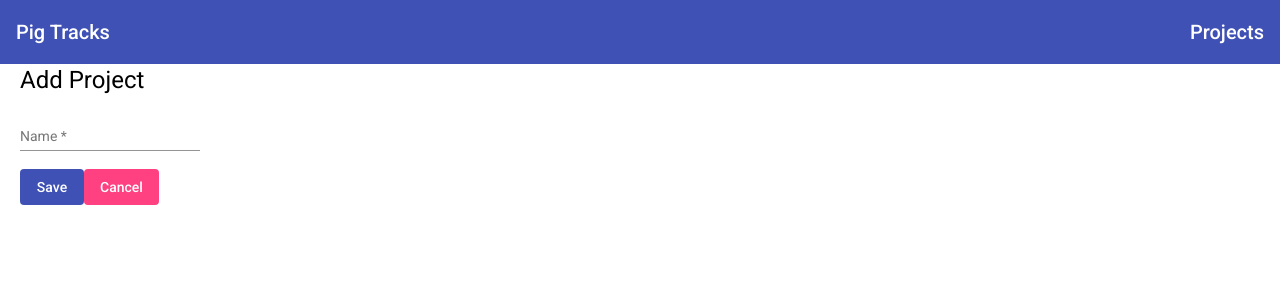
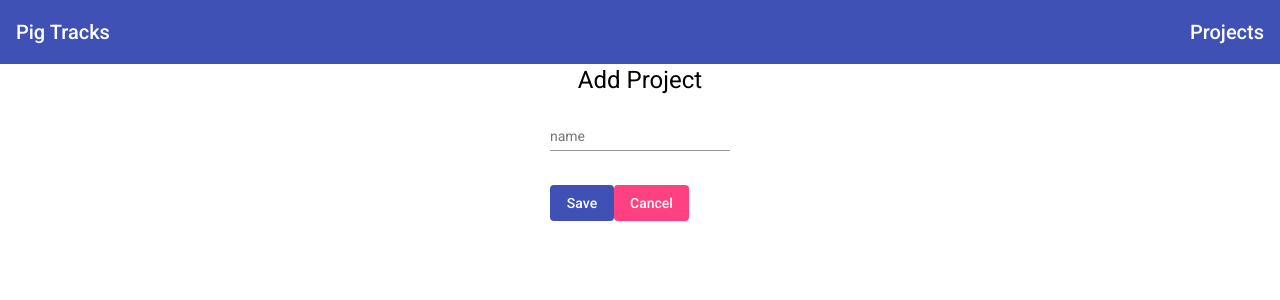
Before and after one commit to zmckinnon/PigTracks, an Angular app: page /project/add in a window 1280 px wide. Shown: the top 300 px of the page. Built offline with nearby package versions, Linux system fonts and the light colour scheme.

Commit message:
feat: :sparkles: add custom input for validating projects details & add project

```diff
--- a/src/app/add-project/add-project.component.html
+++ b/src/app/add-project/add-project.component.html
@@ -1,11 +1,11 @@
 <h1>Add Project</h1>
 <form>
-    <div>
-        <mat-form-field>
-            <mat-label for="name">Name</mat-label>
-            <input matInput id="name" type="text" [(ngModel)]="model.name" name="name" required>
-        </mat-form-field>
-    </div>
+    <app-input label="name" name="name" #name="ngModel" [(ngModel)]="model.name" required type="text"
+        [invalidForm]="name.invalid && name.touched">
+        <ng-container *ngIf="name.errors?.required">
+            this is required error.
+        </ng-container>
+    </app-input>
     <button mat-flat-button color="primary" type="submit" (click)="onSave()">Save</button>
     <a mat-flat-button color="accent" routerLink="/projects">Cancel</a>
 </form>
--- a/src/app/add-project/add-project.component.scss
+++ b/src/app/add-project/add-project.component.scss
@@ -0,0 +1,13 @@
+:host {
+  display: flex;
+  align-items: center;
+  justify-content: center;
+  flex-direction: column;
+
+  form {
+    app-input {
+      display: block;
+      margin-bottom: 16px;
+    }
+  }
+}
--- a/src/app/app.module.ts
+++ b/src/app/app.module.ts
@@ -17,6 +17,7 @@ import { MatCheckboxModule } from '@angular/material/checkbox';
 import { MatIconModule } from '@angular/material/icon';
 import { MatSelectModule } from '@angular/material/select';
 import { ProjectCompletionPipe } from './project-completion.pipe';
+import { InputComponent } from './input/input.component';
 
 @NgModule({
   declarations: [
@@ -26,7 +27,8 @@ import { ProjectCompletionPipe } from './project-completion.pipe';
     AddProjectComponent,
     ProjectStatusPipe,
     TaskStatusPipe,
-    ProjectCompletionPipe
+    ProjectCompletionPipe,
+    InputComponent
   ],
   imports: [
     BrowserModule,
--- /dev/null
+++ b/src/app/input/index.ts
@@ -0,0 +1 @@
+export * from './input.component';
--- /dev/null
+++ b/src/app/input/input-error-matcher.ts
@@ -0,0 +1,13 @@
+import { FormControl, FormGroupDirective, NgForm } from '@angular/forms';
+import { ErrorStateMatcher } from '@angular/material/core';
+
+export class InputErrorStateMatcher implements ErrorStateMatcher {
+  constructor(public state: boolean) {}
+
+  isErrorState(
+    control: FormControl | null,
+    form: FormGroupDirective | NgForm | null
+  ): boolean {
+    return this.state;
+  }
+}
--- /dev/null
+++ b/src/app/input/input.component.html
@@ -0,0 +1,10 @@
+<mat-form-field>
+    <mat-label [attr.for]="id"> {{ label }} </mat-label>
+    <input ngModel #inputTpl [errorStateMatcher]="errorState" matInput [id]="id" [type]="type"
+        (keyup)="onChange(inputTpl.value)" (focus)="onTouched(inputTpl.value)">
+
+    <mat-error>
+        <ng-content></ng-content>
+    </mat-error>
+</mat-form-field>
+{{invalidForm}}
--- /dev/null
+++ b/src/app/input/input.component.scss
@@ -0,0 +1,7 @@
+:host {
+  display: block;
+
+  mat-form-field {
+    width: 100%;
+  }
+}
--- /dev/null
+++ b/src/app/input/input.component.ts
@@ -0,0 +1,51 @@
+import { Component, Input, OnInit } from '@angular/core';
+import { ControlValueAccessor, NG_VALUE_ACCESSOR } from '@angular/forms';
+
+import { InputErrorStateMatcher } from './input-error-matcher';
+
+@Component({
+  selector: 'app-input',
+  templateUrl: './input.component.html',
+  styleUrls: ['./input.component.scss'],
+  providers: [
+    {
+      provide: NG_VALUE_ACCESSOR,
+      useExisting: InputComponent,
+      multi: true,
+    },
+  ],
+})
+export class InputComponent implements OnInit, ControlValueAccessor {
+  @Input() label: string = '';
+
+  @Input() type: string = 'text';
+
+  @Input() id: string = Math.random().toString();
+
+  @Input() set invalidForm(invalidForm: boolean | null) {
+    if (invalidForm != null)
+      this.errorState = new InputErrorStateMatcher(invalidForm);
+  }
+
+  inputValue = null;
+
+  errorState: InputErrorStateMatcher = new InputErrorStateMatcher(false);
+
+  onChange = (value: any) => {};
+
+  onTouched = (value: any) => {};
+
+  constructor() {}
+
+  writeValue(obj: any): void {
+    this.inputValue = obj;
+  }
+  registerOnChange(fn: any): void {
+    this.onChange = fn;
+  }
+  registerOnTouched(fn: any): void {
+    this.onTouched = fn;
+  }
+
+  ngOnInit(): void {}
+}
--- a/src/app/project-details/project-details.component.html
+++ b/src/app/project-details/project-details.component.html
@@ -4,7 +4,8 @@
   <div>
     <h2>Tasks</h2>
     <div *ngFor="let task of project.tasks" class="task-wrapper">
-          <mat-checkbox [checked]="task.status | taskStatus" (change)="onChangeTaskStatus(task)">{{task.name}}</mat-checkbox>
+      <mat-checkbox [checked]="task.status | taskStatus" (change)="onChangeTaskStatus(task)">{{task.name}}
+      </mat-checkbox>
       <mat-icon (click)="onDeleteClick(task)" class="delete-button">delete</mat-icon>
     </div>
     <p *ngIf="project.tasks.length === 0">No Tasks</p>
@@ -12,7 +13,14 @@
       <form>
         <mat-card-title>New Task</mat-card-title>
         <mat-card-content>
-              <input id="name" type="text" [(ngModel)]="model.name" name="name" required>
+
+          <app-input #name="ngModel" label="Task title" [(ngModel)]="model.name" required
+            [invalidForm]="name.dirty && name.invalid" name="name">
+            <ng-container *ngIf="name.errors?.required">
+              Please enter a task title.
+            </ng-container>
+          </app-input>
+
         </mat-card-content>
         <mat-card-actions>
           <button mat-flat-button color="primary" type="submit" (click)="onAdd()">Add</button>
```
Also changed, not shown: 1 other file (tests, documents, lock files or other folders). Lines whose indentation alone changed are shown as unchanged.
